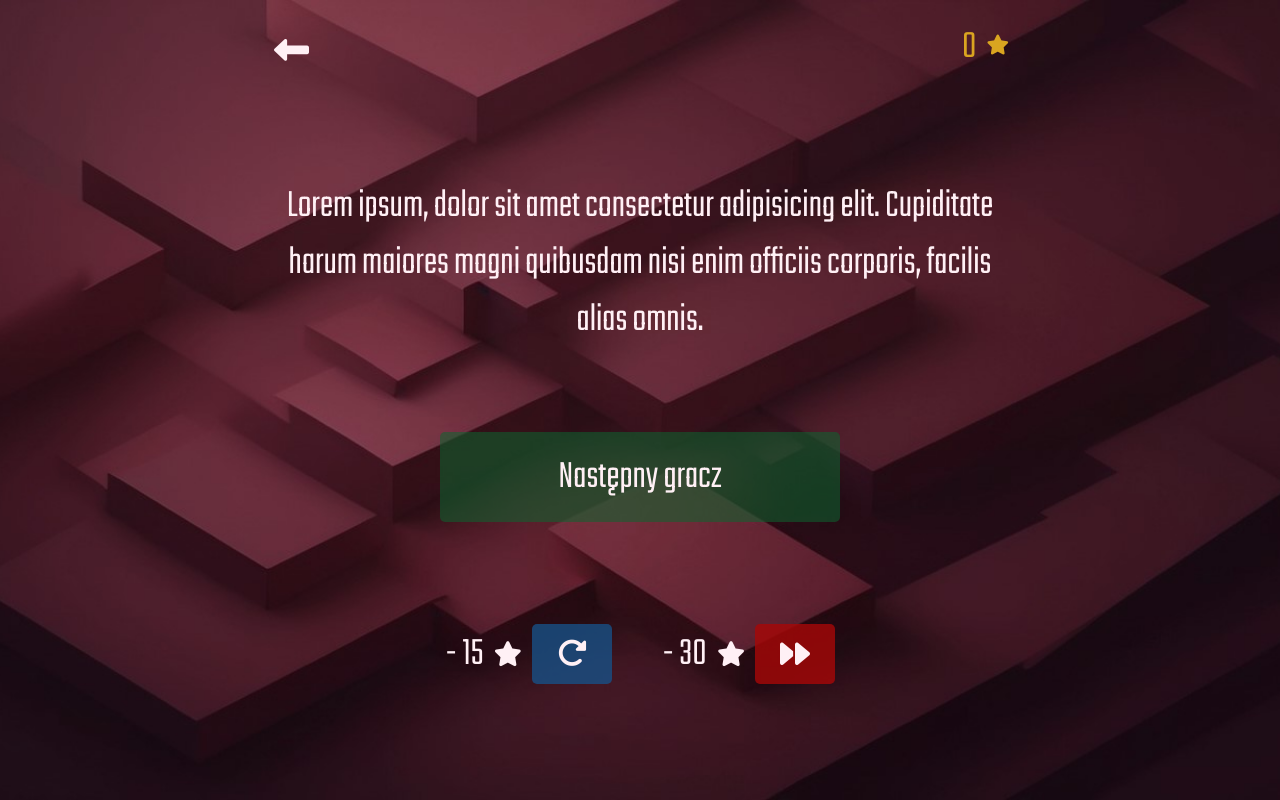
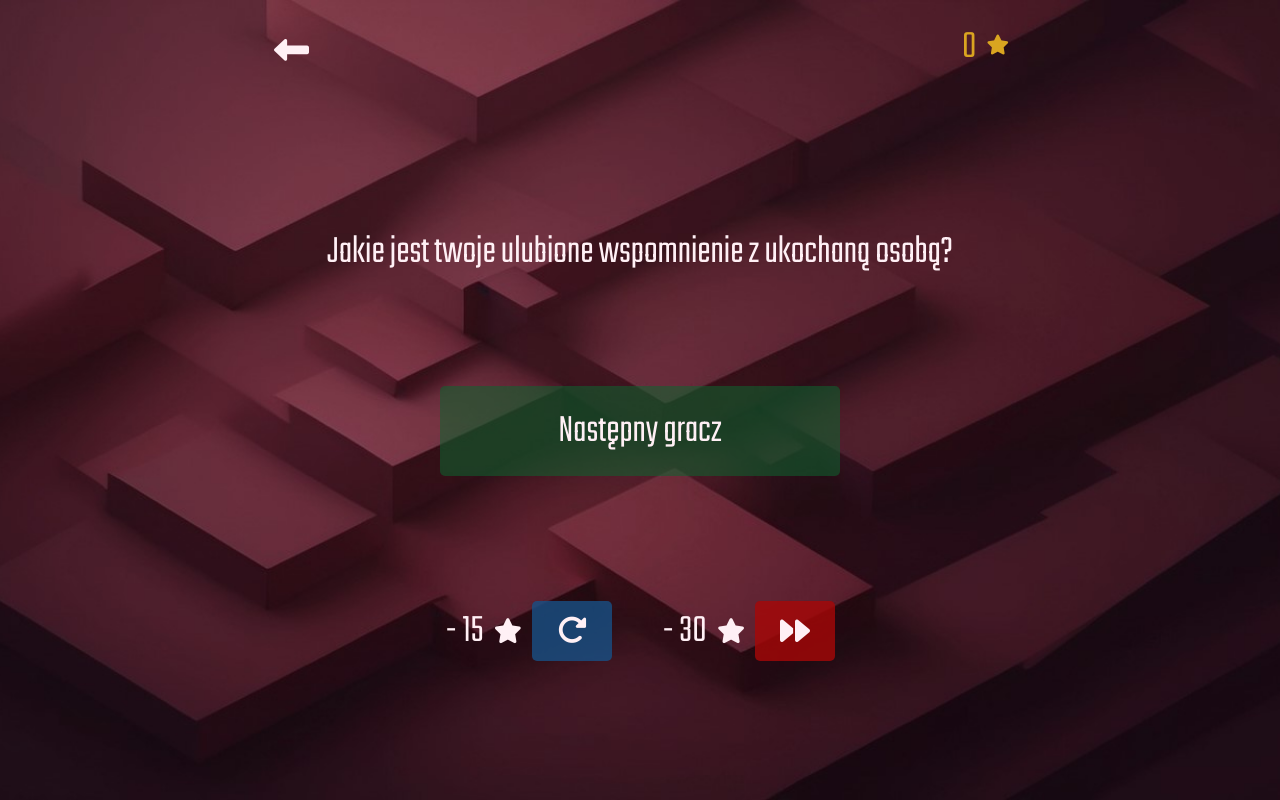
Before and after one commit to Avargaque/TruthOrDare, a plain HTML site: page truth.html in a window 1280 px wide. Drawn offline with nearby package versions, Linux system fonts and the light colour scheme.

Commit message:
added data and functions on data

```diff
--- /dev/null
+++ b/data/questions.json
@@ -0,0 +1,207 @@
+{
+    "questions": [
+        "Jaki jest twój największy strach?",
+        "Jaka była najbardziej żenująca rzecz, jaką kiedykolwiek zrobiłeś/łaś?",
+        "Jaki jest twój największy sekret, którego nigdy nikomu nie powiedziałeś/aś?",
+        "Kiedy ostatnio płakałeś/aś?",
+        "Jaka jest największa kłamstwo, jakie kiedykolwiek powiedziałeś/aś?",
+        "Jaka jest najbardziej żenująca fotografia z tobą?",
+        "Co byś zrobił/a, gdybyś był/a przez tydzień osobą przeciwnej płci?",
+        "Co ludzie najczęściej o tobie zakładają, co nie jest prawdą?",
+        "Jakie są twoje przemyślenia na temat reinkarnacji?",
+        "Jaka była najgłupsza rzecz, jaką kiedykolwiek zrobiłeś/łaś jako nastolatek/nastolatka?",
+        "Czy kiedykolwiek złamałeś/aś prawo?",
+        "Jaki jest twój największy żal?",
+        "Jaka była najbardziej niezręczna randka, na jakiej byłeś/aś?",
+        "Jaki przedmiot chciałbyś/chciałabyś, żeby nikt nigdy nie znalazł w twoim pokoju?",
+        "Czy kiedykolwiek coś ukradłeś/aś?",
+        "Czy kiedykolwiek oszukiwałeś/aś na egzaminie?",
+        "Opowiedz historię najbardziej pijanego stanu, w jakim kiedykolwiek byłeś/aś.",
+        "Ile miałeś/miałaś lat, gdy pierwszy raz próbowałeś/aś alkoholu?",
+        "Co to jest najgłupsza rzecz, za którą kiedykolwiek przeprosiłeś/aś?",
+        "Co myślisz o swoim najbliższym przyjacielu/przyjaciółce?",
+        "Jak myślisz, wyglądasz za dziesięć lat?",
+        "Gdybyś miał/miała wybierać, czy wolałbyś/wolałabyś dużą ilość pieniędzy, czy dużą ilość przyjaciół?",
+        "Czy kiedykolwiek myślałeś/aś o rzuceniu pracy i wyruszeniu w podróż?",
+        "Jakie jest twoje ulubione miejsce na świecie?",
+        "Co jest najcenniejsze w twoim życiu?",
+        "Jaki jest twój najgłupszy strach?",
+        "Czy masz jakieś zwierzęce pragnienia?",
+        "Czy kiedykolwiek fantazjowałeś/aś o zmianie swojego życia?",
+        "Czy kiedykolwiek myślałeś/aś o tym, jak wyglądałoby twoje życie, gdybyś wybrał/a inną ścieżkę?",
+        "Czy kiedykolwiek udawałeś/aś swoje uczucia?",
+        "Jaka jest najdziwniejsza rzecz, do której masz sentyment?",
+        "Czy kiedykolwiek miałeś/miałaś przyjaciela z dzieciństwa?",
+        "Czy kiedykolwiek ukrywałeś/aś swoje prawdziwe uczucia przed kimś bliskim?",
+        "Jaki był twój pierwszy telefon komórkowy?",
+        "Czy kiedykolwiek miałeś/miałaś kogoś, kto cię zdradził?",
+        "Czy kiedykolwiek nienawidziłeś/aś swojego wyglądu?",
+        "Czy kiedykolwiek robiłeś/aś coś naprawdę szalonego z przyjaciółmi?",
+        "Czy kiedykolwiek miałeś/miałaś bliskie spotkanie z dzikim zwierzęciem?",
+        "Czy kiedykolwiek byłeś/aś na kłopotliwej randce w ciemno?",
+        "Czy kiedykolwiek spotkałeś/aś swoją gwiazdę rocka?",
+        "Czy kiedykolwiek miałeś/miałaś bliskie spotkanie z inną kulturą?",
+        "Jaki jest twój ulubiony przepis na domowe jedzenie?",
+        "Czy kiedykolwiek przechodziłeś/aś przez fazę, w której miałeś/miałaś dziwne sny?",
+        "Czy kiedykolwiek byłeś/aś świadkiem czegoś paranormalnego?",
+        "Jaki jest twój najbardziej osobliwy nawyk?",
+        "Czy kiedykolwiek zrobiłeś/aś coś z własnej inicjatywy, co było poza twoją strefą komfortu?",
+        "Co byś zrobił/a, gdybyś miał/miała 24 godziny na to, aby zrobić wszystko, co chcesz?",
+        "Czy kiedykolwiek marzyłeś/aś o posiadaniu supermocy?",
+        "Jaki jest twój najbardziej irracjonalny lęk?",
+        "Czy kiedykolwiek przegrałeś/aś coś, na co bardzo ci zależało?",
+        "Co to jest jedna rzecz, którą chciałbyś/chciałabyś zmienić w swoim życiu?",
+        "Jaki jest najlepszy sposób na przełamanie lodów podczas spotkania z nowymi ludźmi?",
+        "Czy kiedykolwiek żałowałeś/aś swojej decyzji w pierwszej randce?",
+        "Czy kiedykolwiek upadłeś/aś z jakiegoś obiektu publicznego?",
+        "Jaki jest twój najgłupszy strach przed czymś, co w rzeczywistości jest całkowicie bezpieczne?",
+        "Czy kiedykolwiek miałeś/miałaś problem ze spaniem z powodu twoich myśli?",
+        "Co jest najdziwniejszym miejscem, w jakim spałeś/aś?",
+        "Czy kiedykolwiek miałeś/miałaś okazję wyjechać na urlop i tam spotkać kogoś wyjątkowego?",
+        "Czy kiedykolwiek miałeś/miałaś okazję odrzucić ofertę pracy, która mogła zmienić twoje życie?",
+        "Jaka jest twoja największa fantazja?",
+        "Kto był ostatnią osobą, którą wyszukałeś/aś na Instagramie?",
+        "Co jest najdziwniejszą rzeczą, jaką kiedykolwiek jadłeś/aś?",
+        "Jakie jest twoje kluczowe kryterium w relacjach?",
+        "Jaki jest twój największy sekret, którego nigdy nikomu nie powiedziałeś/aś?",
+        "Czy masz jakieś ukryte talenty?",
+        "Kto był twoim pierwszym celebrytą, na którym się zakochałeś/zakochałaś?",
+        "Czy kiedykolwiek oszukiwałeś/aś na egzaminie?",
+        "Gdybyś miał/miała wystąpić w reality show, które by to było?",
+        "Jaka jest twoja największa niepewność?",
+        "Jaki jest największy błąd, jaki kiedykolwiek popełniłeś/aś?",
+        "Co jest jedną rzeczą, której nienawidzisz, żeby ludzie o tobie wiedzieli?",
+        "Jaka była najgorsza rzecz, jaką ktoś ci kiedykolwiek zrobił?",
+        "Jaka była najlepsza rzecz, jaką ktoś kiedykolwiek dla ciebie zrobił?",
+        "Jaki jest twój najgorszy nawyk?",
+        "Jaka jest największa błędna opinia na twój temat?",
+        "Coś, czego chciałbyś/łabyś, żeby ludzie o tobie wiedzieli?",
+        "Dlaczego zakończyłeś/aś swoją ostatnią relację?",
+        "Jaka jest najlepsza rada, jaką kiedykolwiek dostałeś/aś?",
+        "Jaka jest najwyższa suma, którą wydałeś/aś w jedną noc?",
+        "Czy kiedykolwiek oddałeś/aś prezent lub przekazałeś/aś go dalej jako prezent?",
+        "Co kupiłeś/aś, co okazało się największym marnowaniem pieniędzy?",
+        "Jak oceniasz swoją urodę w skali od 1 do 10?",
+        "Którego celebrytę podziwiasz?",
+        "Gdybyś mógł/mogła na jeden dzień być kimś znanym, kim by to był?",
+        "Gdybyś mógł/mogła wykonywać jakąkolwiek pracę na świecie, co by to było?",
+        "Jaki jest twój wymarzony styl życia?",
+        "Co jest dla ciebie najcenniejsze: pieniądze, sława, sukces, przyjaciele, rodzina itp.?",
+        "Gdybyś musiał/a wybrać, kogoś w tej sali, kogo byś poślubił/a i dlaczego?",
+        "Kto jest twoim ulubionym nauczycielem i dlaczego?",
+        "Co byś zrobił/a, gdybyś wygrał/a na loterii?",
+        "Jak wyglądałoby twoje wymarzone życie za 10 lat?",
+        "Jaka jest najbardziej nieprzyjemna rzecz, jaką kiedykolwiek zrobiłeś/łaś?",
+        "Jaka jest najbardziej szalona rzecz, jaką kiedykolwiek zrobiłeś/łaś?",
+        "Gdybyś musiał/a wybrać, kogoś w tej sali, kogo byś poślubił/a i dlaczego?",
+        "Jaki film wstydziłbyś/łabyś się przyznać, że ci się podoba?",
+        "Który artysta muzyczny twoim zdaniem jest przereklamowany?",
+        "Jaka jest twoja najbardziej kontrowersyjna polityczna opinia?",
+        "Nazwij coś, bez czego nie możesz żyć.",
+        "Gdzie myślisz, że będziesz za pięć lat?",
+        "Co jest na twojej Spotify playliście 'Na okrągło' teraz?",
+        "Jak myślisz, jakby ci szło w horrorze?",
+        "Ile pluszaków posiadasz?",
+        "Czy kiedykolwiek dostałeś/aś karę w szkole? Jeśli tak, za co?",
+        "Czy masz jakieś fobie?",
+        "Kto był ostatnią osobą, którą pocałowałeś/aś?",
+        "Gdybyś mógł/mogła poślubić jakąkolwiek celebrytę, kto by to był i dlaczego?",
+        "Kogo w swojej książce telefonicznej najmniej chciałbyś/aś teraz zadzwonić?",
+        "Kto jest 'ta jedyna', która cię opuściła?",
+        "Czy masz sobowtóra celebryty?",
+        "Jakie są twoje pięć najczęściej oglądanych filmów?",
+        "Jaki był najbardziej nietrzeźwy stan, w jakim byłeś/aś?",
+        "Jaka była najbardziej żenująca rzecz, jaką kiedykolwiek zrobiłeś/łaś?",
+        "Jaka była najbardziej żenująca rzecz, jaką kiedykolwiek zrobiłeś/łaś w taksówce?",
+        "Jaki jest najgłupszy powód, dla którego opuściłeś/aś klub wcześniej?",
+        "Opowiedz mi o swoim pierwszym pocałunku.",
+        "Jaka była najbardziej nieodpowiednia chwila, w której przepraszałeś?",
+        "Coś, o czym bardzo nie chciałbyś, żeby twoja rodzina wiedziała?",
+        "Kto twoim zdaniem jest najgorzej ubraną osobą w tej sali?",
+        "Czy kiedykolwiek ćwiczyłeś/aś pocałunek w lustrze?",
+        "Jaki był twój najgorszy modowy moment?",
+        "Jaki jest twój największy irytujący nawyk?",
+        "Którą postacią telewizyjną najbardziej się identyfikujesz?",
+        "Kto najbardziej ci się podoba - Kris, Kourtney, Kim, Khloé, Kendall czy Kylie?",
+        "Czy kiedykolwiek jadłeś/aś i uciekłeś/aś?",
+        "Czy chciałbyś/łabyś być członkiem klubu na wysokości mili?",
+        "Czy rozważałbyś/łabyś udział w Love Island?",
+        "Czy kiedykolwiek kłamałeś/aś partnerowi, gdzie byłeś/aś?",
+        "Jaki był najgorszy posiłek, jaki kiedykolwiek ugotowałeś/aś?",
+        "Gdybyś mógł/mogła zabrać jedną osobę na bezludną wyspę, kto by to był?",
+        "Gdybyś nagle dostał/a milion funtów, jak byś je wydał/a?",
+        "Kto w grupie miałbyś/aś obok siebie podczas apokalipsy zombie?",
+        "W jakim trendzie modowym wstydziłbyś/łabyś się przyznać, że wziąłeś/aś udział?",
+        "Czy kiedykolwiek miałeś/aś wyimaginowanego przyjaciela?",
+        "Jak często zmieniasz pościel?",
+        "Wierzysz w obcych?",
+        "Kiedy ostatni raz pomogłeś/aś nieznajomemu?",
+        "Jaka była najgorsza rzecz, jaką kiedykolwiek zrobiłeś/łaś w pracy?",
+        "Czego się cieszysz, że twoja rodzina nie wie o tobie?",
+        "Czy kiedykolwiek zdradziłeś/aś kogoś?",
+        "Jaka jest najgorsza rzecz, jaką kiedykolwiek zrobiłeś/łaś?",
+        "Jakie są twoje myśli na temat poliamorii?",
+        "Jaka była twoja najgorsza intymna przygoda?",
+        "Jaka była twoja najlepsza intymna przygoda?",
+        "Czy kiedykolwiek złamałeś/aś prawo?",
+        "Gdybyś musiał/a przestać rozmawiać z kimś w tej sali, kto by to był i dlaczego?",
+        "Czy masz ulubionego rodzeństwa? Jeśli tak, dlaczego?",
+        "Czy kiedykolwiek pozostałeś/aś przyjacielem z jakiegoś powodu, który przyniósł ci korzyści poza samą przyjaźnią?",
+        "Kogo chciałbyś/ałabyś pocałować w tej sali?",
+        "Czy kiedykolwiek miałeś/aś kontakt z prawem?",
+        "Jaka była najgorsza rzecz, jaką kiedykolwiek powiedziałeś/aś komuś?",
+        "Czy kiedykolwiek złapałeś/aś się na robieniu czegoś, czego nie powinieneś/aś?",
+        "Jaka była najgorsza randka, na jakiej byłeś/aś?",
+        "Jaka była najlepsza randka, na jakiej byłeś/aś?",
+        "Co się wydarzyło podczas twojego ostatniego wieczoru na mieście?",
+        "Jaki jest twój największy żal?",
+        "Czy kiedykolwiek powiedziałeś/aś coś, za co bardzo żałujesz?",
+        "Jakie jest twoje ulubione wspomnienie z dzieciństwa?",
+        "Jakie jest twoje ulubione wspomnienie z lat szkolnych?",
+        "Jakie jest twoje ulubione wspomnienie z wakacji?",
+        "Jakie jest twoje ulubione wspomnienie z rodzinnych świąt?",
+        "Jakie jest twoje ulubione wspomnienie z przyjaciółmi?",
+        "Jakie jest twoje ulubione wspomnienie z podróży?",
+        "Jakie było twoje ulubione przedmiot w szkole?",
+        "Czy kiedykolwiek skłamałeś nauczycielowi?",
+        "Jakie jest twoje ulubione wspomnienie ze szkoły?",
+        "Czy kiedykolwiek dostałeś naganę w szkole?",
+        "Jakie jest twoje największe osiągnięcie szkolne?",
+        "Czy kiedykolwiek musiałeś zmieniać szkołę?",
+        "Jakie jest twoje największe marzenie zawodowe?",
+        "Kto jest twoim najlepszym przyjacielem?",
+        "Czy kiedykolwiek zdradziłeś swojego przyjaciela?",
+        "Jakie jest twoje ulubione wspomnienie z przyjacielem?",
+        "Czy kiedykolwiek miałeś konflikt z przyjacielem?",
+        "Jaki jest najdziwniejszy moment, jaki przeżyłeś z przyjacielem?",
+        "Czy kiedykolwiek poczułeś zazdrość wobec przyjaciela?",
+        "Kto był twoją pierwszą miłością?",
+        "Czy kiedykolwiek złamałeś komuś serce?",
+        "Jakie jest twoje ulubione wspomnienie z ukochaną osobą?",
+        "Czy kiedykolwiek zdradziłeś swojego partnera?",
+        "Jak wyglądał twój pierwszy pocałunek?",
+        "Czy kiedykolwiek byłeś zakochany bez wzajemności?",
+        "Czy kiedykolwiek wyznałeś komuś miłość i zostałeś odrzucony?",
+        "Jaki jest twój ideał partnera?",
+        "Jaki jest twój największy sekret?",
+        "Czy kiedykolwiek zdradziłeś sekret przyjaciela?",
+        "Jaki był najbardziej wstydliwy moment w twoim życiu?",
+        "Czy masz ukryty talent, o którym nikt nie wie?",
+        "Czy kiedykolwiek miałeś problemy z prawem?",
+        "Jakie było twoje największe wstydliwe doświadczenie?",
+        "Czy kiedykolwiek zostałeś wyrzucony z pracy?",
+        "Czy kiedykolwiek byłeś na krawędzi bankructwa?",
+        "Czy kiedykolwiek miałeś problemy w szkole?",
+        "Jakie było twoje najtrudniejsze doświadczenie w miłości?",
+        "Czy kiedykolwiek musiałeś poradzić sobie z poważnym kryzysem?",
+        "Jakie było twoje największe niepowodzenie?",
+        "Czy kiedykolwiek musiałeś zmierzyć się z trudnym wyborem?",
+        "Jakie było twoje największe rozczarowanie?",
+        "Czy kiedykolwiek miałeś problemy z zaufaniem?",
+        "Jakie było twoje najtrudniejsze doświadczenie w życiu?",
+        "Jakie jest twoje ulubione hobby?",
+        "Jakie jest twoje ulubione zajęcie w wolnym czasie?",
+        "Jakie jest twoje ulubione sportowe hobby?",
+        "Jakie jest twoje ulubione artystyczne hobby?"
+    ]
+}
--- a/js/script.js
+++ b/js/script.js
@@ -7,17 +7,18 @@ const additionalNextButton = document.querySelector(".btn-success");
 if (nextPlayerButton) {
 	nextPlayerButton.addEventListener("click", nextPlayer);
 }
-if (additionalNextButton){
+if (additionalNextButton) {
 	additionalNextButton.addEventListener("click", nextPlayer);
 }
+
+// przycisk szansy
+const chanceButton = document.getElementById("btn-chance");
 
 // przycisk rozpoczęcia gry
 const startButton = document.querySelector(".btn-start");
 if (startButton) {
 	startButton.addEventListener("click", startGame);
 }
-
-
 
 // funkcja inicjująca obsługę suwaka
 function initializeSlider() {
@@ -107,16 +108,125 @@ function goToMenuPage() {
 // funkcja rozpoczynająca grę
 function startGame() {
 	savePlayers();
-	sessionStorage.setItem('currentPlayerIndex', '0');
+	sessionStorage.setItem("currentPlayerIndex", "0");
 	goToMenuPage();
 }
 
+// funkcja do wyświetlania losowego pytania
+async function fetchRandomQuestion() {
+	try {
+		// wczytanie zawartości pliku JSON
+		const response = await fetch("./data/questions.json");
+		JSON;
+		const data = await response.json();
+
+		// wybór losowego pytania
+		const questions = data.questions;
+		const randomIndex = Math.floor(Math.random() * questions.length);
+		const randomQuestion = questions[randomIndex];
+
+		// wyświetlenie pytania na stronie
+		const questionContainer = document.getElementById("question-container");
+		questionContainer.textContent = randomQuestion;
+	} catch (error) {
+		console.error("Wystąpił błąd podczas wczytywania danych:", error);
+	}
+}
+
+// funkcja do wyświetlania losowego wyzwania
+async function fetchRandomDare() {
+	try {
+		const response = await fetch("./data/dares.json");
+		JSON;
+		const data = await response.json();
+
+		const dares = data.dares;
+		const randomIndex = Math.floor(Math.random() * dares.length);
+		const randomDare = dares[randomIndex];
+
+		const dareContainer = document.getElementById("dare-container");
+		dareContainer.textContent = randomDare;
+	} catch (error) {
+		console.error("Wystąpił błąd podczas wczytywania danych:", error);
+	}
+}
+
+// funkcja do wyświetlania losowego wyzwania czasowego
+async function fetchRandomTimeDare() {
+	try {
+		const response = await fetch("./data/timeDares.json");
+		JSON;
+		const data = await response.json();
+
+		const timeDares = data.timeDares;
+		const randomIndex = Math.floor(Math.random() * timeDares.length);
+		const randomTimeDare = timeDares[randomIndex];
+
+		const timeDareContainer = document.getElementById("time-dare-container");
+		timeDareContainer.textContent = randomTimeDare;
+	} catch (error) {
+		console.error("Wystąpił błąd podczas wczytywania danych:", error);
+	}
+}
+
+// funkcja do wyboru szansy
+function randomChoice() {
+	// możliwe opcje
+	const firstChoice = function () {
+		window.location.href = "./truth.html";
+	};
+	const secondChoice = function () {
+		window.location.href = "./dare.html";
+	};
+	const thirdChoice = function () {
+		window.location.href = "./timeDare.html";
+	};
+	const fourthChoice = function () {
+		window.location.href = "./chance.html";
+	};
+
+	// losowe przejście do pytania, wyzwania, wyzwania czasowego lub bonusu punktów
+	const choices = [firstChoice, secondChoice, thirdChoice, fourthChoice];
+	const randomIndex = Math.floor(Math.random() * choices.length);
+	return choices[randomIndex]();
+}
 
 // operacje wykonywane przy załadowaniu strony
 document.addEventListener("DOMContentLoaded", function () {
 	initializeSlider();
 
 	// aktualizacja nazwy gracza na podstawie indeksu
-    const currentPlayerIndex = parseInt(sessionStorage.getItem('currentPlayerIndex')) || 0;
+	const currentPlayerIndex =
+		parseInt(sessionStorage.getItem("currentPlayerIndex")) || 0;
 	updatePlayerName(currentPlayerIndex);
+
+	// wyświetlenie pytań i wyzwań
+	if (window.location.pathname === "/truth.html"){
+		fetchRandomQuestion();
+	}
+	if (window.location.pathname === "/dare.html"){
+		fetchRandomDare();
+	}
+	if (window.location.pathname === "/timeDare.html"){
+		fetchRandomTimeDare();
+	}
+
+	// aktywacja przycisku szansy
+	if (window.location.pathname === "/menu.html"){
+		chanceButton.addEventListener("click", randomChoice);
+	}
+
+	// przypisanie punktów na stronie szansy
+	if (window.location.pathname === "/chance.html"){
+			// funkcja przydzielająca losowo punkty
+			const randomPoints = function () {
+				const bonusPoints = [5, 10, 20, 50];
+				const randomIndex = Math.floor(Math.random() * bonusPoints.length);
+				return bonusPoints[randomIndex];
+			};
+			const points = randomPoints();
+
+        const pointsContainer = document.getElementById('random-points-container');
+        pointsContainer.textContent = points;
+	}
 });
--- a/truth.html
+++ b/truth.html
@@ -30,8 +30,8 @@
 						></i
 					></p>
 				</div>
-				<div class="text">
-					Lorem ipsum, dolor sit amet consectetur adipisicing elit. Cupiditate harum maiores magni quibusdam nisi enim officiis corporis, facilis alias omnis.
+				<div id="question-container" class="text">
+
 				</div>
 				<button type="button" class="btn-next btn-next-player">Następny gracz</button>
 					<div class="skip-container">
@@ -58,5 +58,6 @@
 			crossorigin="anonymous"
 		></script>
 		<script src="./js/script.js"></script>
+		<script src="./server/server.js"></script>
 	</body>
 </html>
```
Also changed, not shown: chance.html (+1 -2 lines), dare.html (+1 -2 lines), data/dares.json (added, +102 -0 lines), data/timeDares.json (added, +73 -0 lines), index.html (+12 -12 lines), menu.html (+1 -3 lines), rules.html (+1 -1 lines), timeDare.html (+1 -2 lines), backgroundPic.jpg (deleted), notatki.txt. Lines whose indentation alone changed are shown as unchanged.
